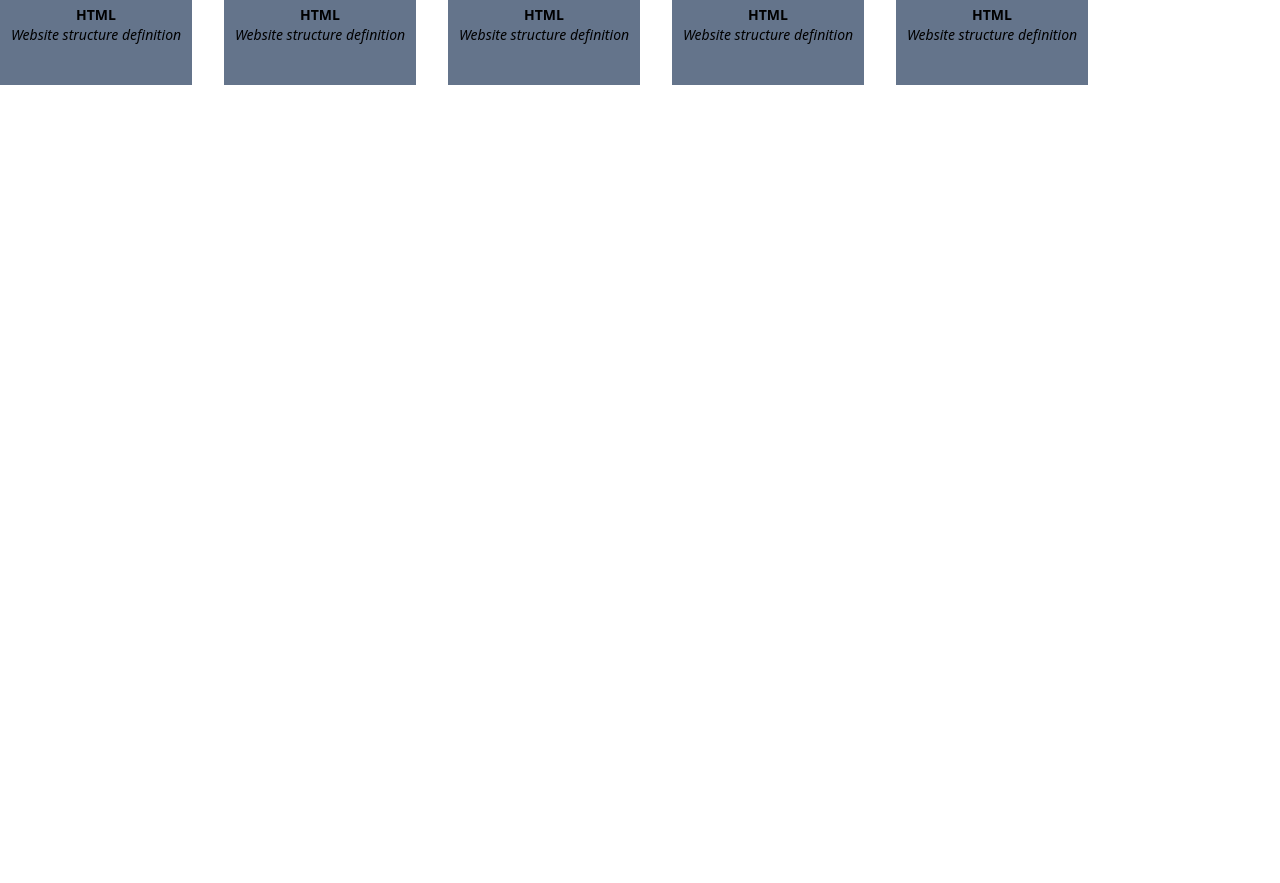
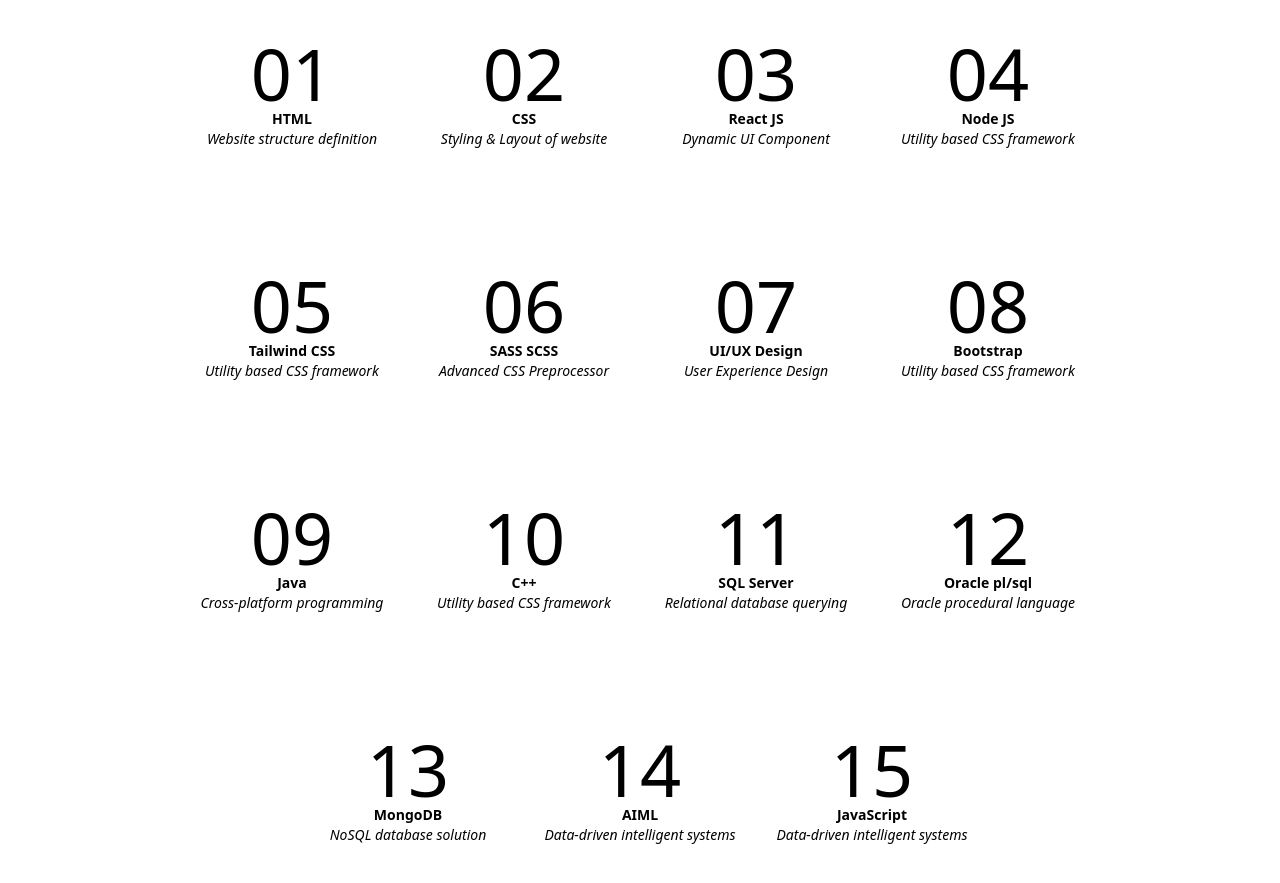
Before and after one commit to Rutuza/Vite-Portfolio, a React (Vite) app: page /work in a window 1280 px wide. Shown: the part 173-1056 px from the top of the page. Before the commit the page ends 800 px from the top, so only its background shows below. Built offline with nearby package versions, Linux system fonts and the light colour scheme.

Commit message:
skills writen

```diff
--- a/src/pages/Skills.jsx
+++ b/src/pages/Skills.jsx
@@ -2,40 +2,110 @@
 
 function Skills() {
   return (
-    <div className='flex flex-wrap gap-8'>
-      <div className="skill1 bg-slate-500 relative w-48 h-48 flex justify-center items-center flex-col">
+    <div className='flex flex-wrap gap-10 p-16 m-10 justify-center items-center'>
+      <div className="skill1 relative w-48 h-48 flex justify-center items-center flex-col">
         <h1 className='text-7xl'>01</h1>
         <div className='flex flex-col justify-center items-center'>
           <h4 className='text-sm font-semibold'>HTML</h4>
           <h6 className='text-sm italic'>Website structure definition</h6>
         </div>
       </div>
-      <div className="skill1 bg-slate-500 relative w-48 h-48 flex justify-center items-center flex-col">
-        <h1 className='text-7xl'>01</h1>
+      <div className="skill2 relative w-48 h-48 flex justify-center items-center flex-col">
+        <h1 className='text-7xl'>02</h1>
         <div className='flex flex-col justify-center items-center'>
-          <h4 className='text-sm font-semibold'>HTML</h4>
-          <h6 className='text-sm italic'>Website structure definition</h6>
+          <h4 className='text-sm font-semibold'>CSS</h4>
+          <h6 className='text-sm italic'>Styling & Layout of website</h6>
         </div>
       </div>
-      <div className="skill1 bg-slate-500 relative w-48 h-48 flex justify-center items-center flex-col">
-        <h1 className='text-7xl'>01</h1>
+      <div className="skill3 relative w-48 h-48 flex justify-center items-center flex-col">
+        <h1 className='text-7xl'>03</h1>
         <div className='flex flex-col justify-center items-center'>
-          <h4 className='text-sm font-semibold'>HTML</h4>
-          <h6 className='text-sm italic'>Website structure definition</h6>
+          <h4 className='text-sm font-semibold'>React JS</h4>
+          <h6 className='text-sm italic'>Dynamic UI Component</h6>
         </div>
       </div>
-      <div className="skill1 bg-slate-500 relative w-48 h-48 flex justify-center items-center flex-col">
-        <h1 className='text-7xl'>01</h1>
+      <div className="skill4 relative w-48 h-48 flex justify-center items-center flex-col">
+        <h1 className='text-7xl'>04</h1>
         <div className='flex flex-col justify-center items-center'>
-          <h4 className='text-sm font-semibold'>HTML</h4>
-          <h6 className='text-sm italic'>Website structure definition</h6>
+          <h4 className='text-sm font-semibold'>Node JS</h4>
+          <h6 className='text-sm italic'>Utility based CSS framework</h6>
         </div>
       </div>
-      <div className="skill1 bg-slate-500 relative w-48 h-48 flex justify-center items-center flex-col">
-        <h1 className='text-7xl'>01</h1>
+      <div className="skill5 relative w-48 h-48 flex justify-center items-center flex-col">
+        <h1 className='text-7xl'>05</h1>
         <div className='flex flex-col justify-center items-center'>
-          <h4 className='text-sm font-semibold'>HTML</h4>
-          <h6 className='text-sm italic'>Website structure definition</h6>
+          <h4 className='text-sm font-semibold'>Tailwind CSS</h4>
+          <h6 className='text-sm italic'>Utility based CSS framework</h6>
+        </div>
+      </div>
+      <div className="skill6 relative w-48 h-48 flex justify-center items-center flex-col">
+        <h1 className='text-7xl'>06</h1>
+        <div className='flex flex-col justify-center items-center'>
+          <h4 className='text-sm font-semibold'>SASS SCSS</h4>
+          <h6 className='text-sm italic'>Advanced CSS Preprocessor</h6>
+        </div>
+      </div>
+      <div className="skill7 relative w-48 h-48 flex justify-center items-center flex-col">
+        <h1 className='text-7xl'>07</h1>
+        <div className='flex flex-col justify-center items-center'>
+          <h4 className='text-sm font-semibold'>UI/UX Design</h4>
+          <h6 className='text-sm italic'>User Experience Design</h6>
+        </div>
+      </div>
+      <div className="skill8 relative w-48 h-48 flex justify-center items-center flex-col">
+        <h1 className='text-7xl'>08</h1>
+        <div className='flex flex-col justify-center items-center'>
+          <h4 className='text-sm font-semibold'>Bootstrap</h4>
+          <h6 className='text-sm italic'>Utility based CSS framework</h6>
+        </div>
+      </div>
+      <div className="skill5 relative w-48 h-48 flex justify-center items-center flex-col">
+        <h1 className='text-7xl'>09</h1>
+        <div className='flex flex-col justify-center items-center'>
+          <h4 className='text-sm font-semibold'>Java</h4>
+          <h6 className='text-sm italic'>Cross-platform programming</h6>
+        </div>
+      </div>
+      <div className="skill5 relative w-48 h-48 flex justify-center items-center flex-col">
+        <h1 className='text-7xl'>10</h1>
+        <div className='flex flex-col justify-center items-center'>
+          <h4 className='text-sm font-semibold'>C++</h4>
+          <h6 className='text-sm italic'>Utility based CSS framework</h6>
+        </div>
+      </div>
+      <div className="skill5 relative w-48 h-48 flex justify-center items-center flex-col">
+        <h1 className='text-7xl'>11</h1>
+        <div className='flex flex-col justify-center items-center'>
+          <h4 className='text-sm font-semibold'>SQL Server</h4>
+          <h6 className='text-sm italic'>Relational database querying</h6>
+        </div>
+      </div>
+      <div className="skill5 relative w-48 h-48 flex justify-center items-center flex-col">
+        <h1 className='text-7xl'>12</h1>
+        <div className='flex flex-col justify-center items-center'>
+          <h4 className='text-sm font-semibold'>Oracle pl/sql</h4>
+          <h6 className='text-sm italic'>Oracle procedural language</h6>
+        </div>
+      </div>
+      <div className="skill5 relative w-48 h-48 flex justify-center items-center flex-col">
+        <h1 className='text-7xl'>13</h1>
+        <div className='flex flex-col justify-center items-center'>
+          <h4 className='text-sm font-semibold'>MongoDB</h4>
+          <h6 className='text-sm italic'>NoSQL database solution</h6>
+        </div>
+      </div>
+      <div className="skill5 relative w-48 h-48 flex justify-center items-center flex-col">
+        <h1 className='text-7xl'>14</h1>
+        <div className='flex flex-col justify-center items-center'>
+          <h4 className='text-sm font-semibold'>AIML</h4>
+          <h6 className='text-sm italic'>Data-driven intelligent systems</h6>
+        </div>
+      </div>
+      <div className="skill5 relative w-48 h-48 flex justify-center items-center flex-col">
+        <h1 className='text-7xl'>15</h1>
+        <div className='flex flex-col justify-center items-center'>
+          <h4 className='text-sm font-semibold'>JavaScript</h4>
+          <h6 className='text-sm italic'>Data-driven intelligent systems</h6>
         </div>
       </div>
     </div>
```
